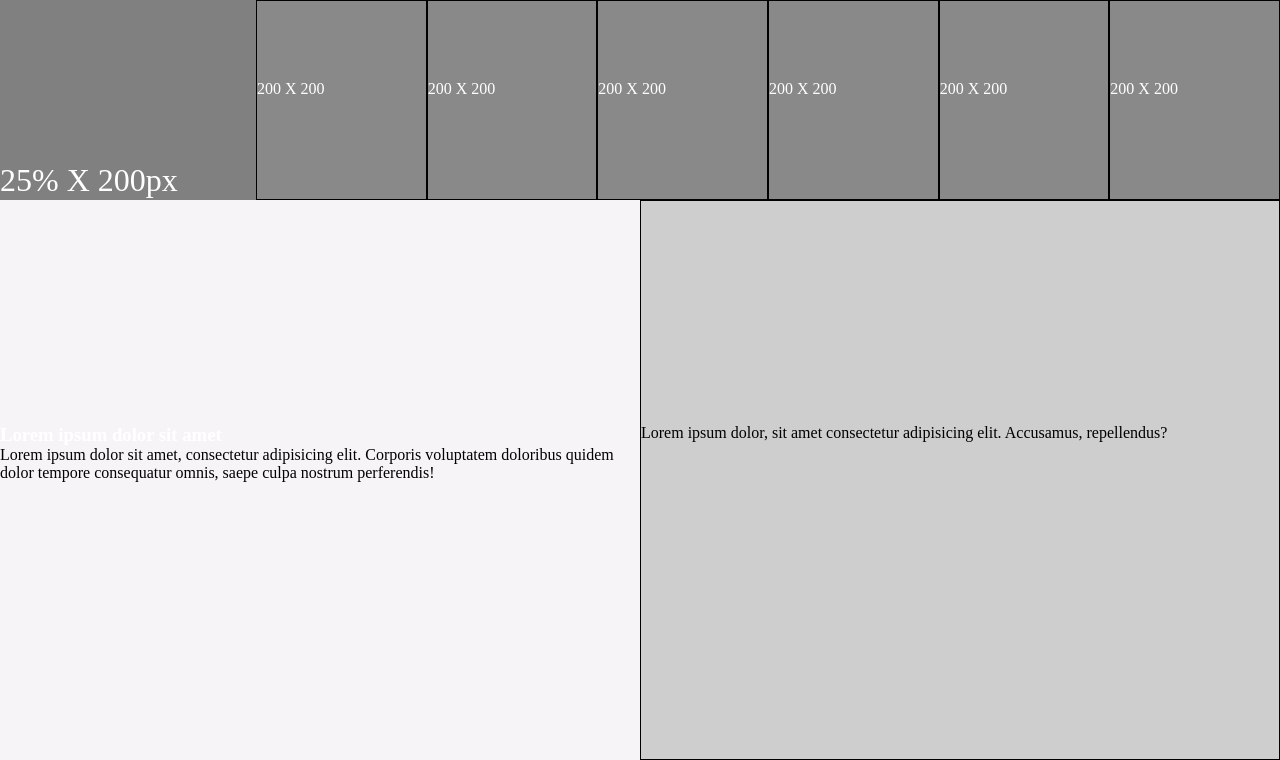
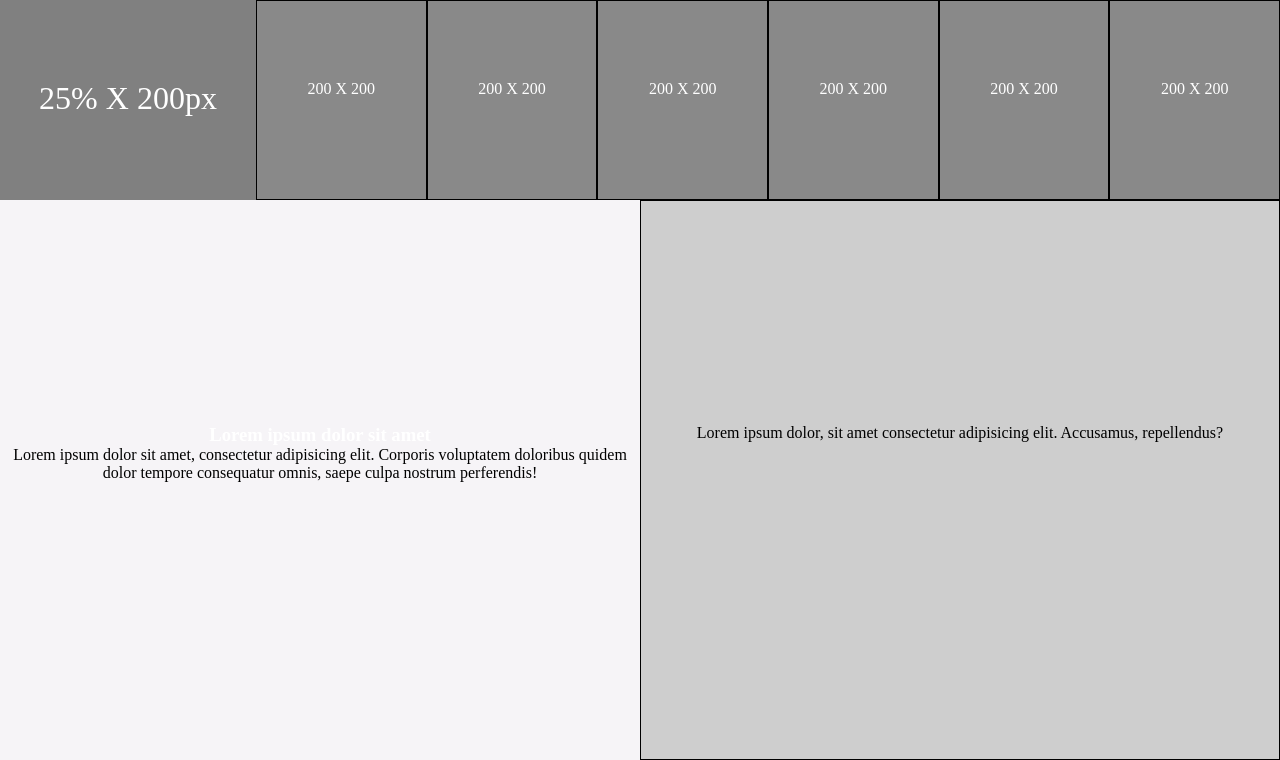
Before and after one commit to nyatindopatrick/Smashing-Magazine-Design, a website: page index.html in a window 1280 px wide. Shown: the top 760 px of the page. Drawn offline with Linux system fonts and the light colour scheme.

Commit message:
align text center

```diff
--- a/style.css
+++ b/style.css
@@ -8,12 +8,13 @@ a,
 p,
 h2,
 h3 {
-  display: flex;
+  display: block;
   align-items: center;
   position: relative;
   top: 40%;
   color: white;
   text-decoration: none;
+  text-align: center;
 }
 
 /* ----------- Navigation Bar------------ */
```
